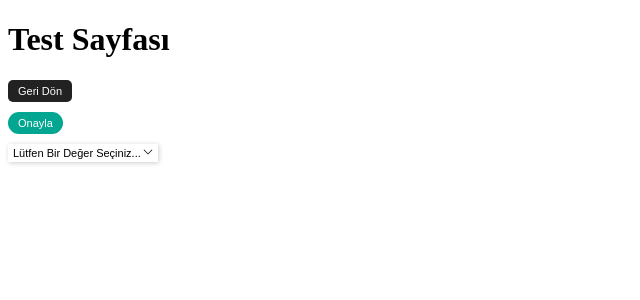
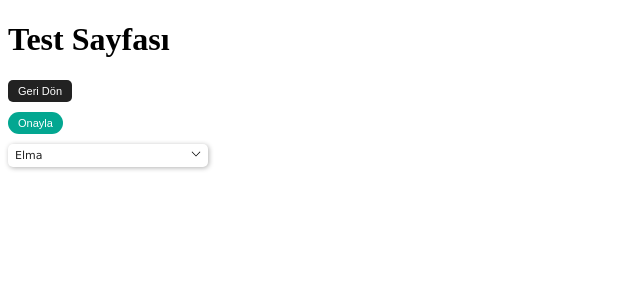
Before and after one commit to sero392/ComponentLibrary, a React (Vite) app: page / in a window 1280 px wide. Shown: the top 300 px of the page, without its empty margins (0-640 px from the left). Built offline with nearby package versions, Linux system fonts and the light colour scheme.

Commit message:
selectbox temel haliyle yapıldı test edilecek

```diff
--- a/src/Components/SelectBox/SelectBox.css
+++ b/src/Components/SelectBox/SelectBox.css
@@ -1,4 +1,7 @@
-/* Padding Styles */
+/* Radius Styles */
+.ms-selectbox-container[data-rounded="none"] {
+    --select-rounded:0px;
+}
 .ms-selectbox-container[data-rounded="small"] {
     --select-rounded:1px;
 }
@@ -8,26 +11,92 @@
 .ms-selectbox-container[data-rounded="large"] {
     --select-rounded: 5px;
 }
+/* Padding Styles */
+.ms-selectbox-container[data-padding="small"] {
+    --select-padding:2px 3px;
+}
+.ms-selectbox-container[data-padding="medium"] {
+    --select-padding: 3px 5px;
+}
+.ms-selectbox-container[data-padding="large"] {
+    --select-padding: 5px 7px;
+}
+.ms-selectbox-container[data-padding="none"] {
+    --select-padding: 1px 2px;
+}
 
+/* Width Styles */
+.ms-selectbox-container[data-width="full"] {
+    --select-width: 100%;
+}
+
+/* Shadow Styles */
+.ms-selectbox-container[data-shadow="none"] {
+    --select-shadow-color: transparent;
+    border: 1px solid var(--ms-border-color);
+}
+.ms-selectbox-container[data-shadow="small"] {
+    --select-shadow-color: rgba(0,0,0,.1);
+}
+.ms-selectbox-container[data-shadow="medium"] {
+    --select-shadow-color: rgba(0,0,0,.2);
+}
+.ms-selectbox-container[data-shadow="large"] {
+    --select-shadow-color: rgba(0,0,0,.3);
+}
+.ms-selectbox-container[data-shadow="xlarge"] {
+    --select-shadow-color: rgba(0,0,0,.4);
+}
+
+/* ItemsBackground Color */
+.ms-selectbox-container[data-items-background="white"] .ms-selectbox-items{
+    --items-background-color: var(--ms-white-color);
+}
+.ms-selectbox-container[data-items-background="black"] .ms-selectbox-items{
+    --items-background-color: var(--ms-black-color);
+}
+.ms-selectbox-container[data-items-background="primary"] .ms-selectbox-items{
+    --items-background-color: var(--ms-primary-color);
+}
+.ms-selectbox-container[data-items-background="secondary"] .ms-selectbox-items{
+    --items-background-color: var(--ms-secondary-color);
+}
+.ms-selectbox-container[data-items-background="success"] .ms-selectbox-items{
+    --items-background-color: var(--ms-success-color);
+}
+.ms-selectbox-container[data-items-background="warning"] .ms-selectbox-items{
+    --items-background-color: var(--ms-warning-color);
+}
+.ms-selectbox-container[data-items-background="danger"] .ms-selectbox-items{
+    --items-background-color: var(--ms-danger-color);
+}
 
 
 .ms-selectbox-container {
     border-radius: var(--select-rounded,3px);
-    box-shadow: 1px 1px 5px rgba(0, 0, 0, 0.2);
-    width: 150px;
-    font-family: sans-serif;
+    box-shadow: 1px 1px 5px var(--select-shadow-color,rgba(0,0,0,.2));
+    color: var(--ms-secondary-color);
+    width: var(--select-width,150px);
+    font-family: 'Verdana';
     font-size: 11px;
 }
+/* .ms-selectbox-container:focus-within {
+    outline: none;
+    box-shadow: 0 0 0 2px var(--ms-ring-color)
+}
+*/
+
 
 .ms-selectbox-container .ms-selectbox-trigger {
     cursor: pointer;
-    padding: 3px 5px;
+    padding: var(--select-padding,3px 5px);
     display: flex;
     justify-content: space-between;
 
 }
 
 .ms-selectbox-container > .ms-selectbox-items {
+    background-color: var(--items-background-color,var(--ms-white-color));
     visibility: hidden;
     height: 0px;
     transition: all ease-in-out .1s;
@@ -40,5 +109,5 @@
     padding: 3px 10px;
 }
 .ms-selectbox-container .ms-selectbox-items .ms-selectbox-item:hover {
-    background-color: #cbcbcb;
+    background-color: #f3f3f3;
 }
--- a/src/Components/SelectBox/SelectBox.tsx
+++ b/src/Components/SelectBox/SelectBox.tsx
@@ -8,19 +8,25 @@ type SelectProps = {
     onChange: Function,
     triggerOnMount: Boolean,
     placeHolder: String,
-    rounded:string,
+    rounded: string,
+    padding: string,
+    width?: string,
+    boxShadow: string,
+    itemsBackgroundColor: string,
 };
-const predefinedClass = ["small", "medium", "large", "none"];
+const predefinedClass = ["small", "medium", "large", "xlarge", "none", "full", "primary", "secondary", "success", "warning", "danger"];
 
-const SelectBox: React.FC<SelectProps> = ({ values = new Array<TextValueViewModel>, onChange, triggerOnMount, placeHolder,  rounded }) => {
+const SelectBox: React.FC<SelectProps> = ({ values = new Array<TextValueViewModel>, onChange, triggerOnMount, placeHolder, rounded, padding, width, boxShadow,itemsBackgroundColor }) => {
 
     if (values?.length === 0) {
         return;
     }
 
+    let selectBoxContainerStlye: React.CSSProperties = {};
+    let selectBoxItemsStlye: React.CSSProperties = {};
     //Seçim Kutusunun Açılıp Kapanma Durumu
     const [showList, setShowList] = useState<Boolean>(false);
-    const [style, setStyle] = useState<React.CSSProperties>({})
+    const [style, setStyle] = useState<React.CSSProperties>({});
     //Seçilen elemanı tutan durum
     const [selectedItem, setSelectedItem] = useState(new TextValueViewModel('', 0));
 
@@ -61,7 +67,7 @@ const SelectBox: React.FC<SelectProps> = ({ values = new Array<TextValueViewMode
     }, [showList]);
 
     useEffect(() => {
-        const emptyValue = new TextValueViewModel("Lütfen Bir Değer Seçiniz...", 0);
+        const emptyValue = new TextValueViewModel(placeHolder || "Lütfen Bir Değer Seçiniz...", 0);
         if (triggerOnMount) {
             setSelectedItem(values[0]);
             onChange(values[0]);
@@ -73,11 +79,26 @@ const SelectBox: React.FC<SelectProps> = ({ values = new Array<TextValueViewMode
 
 
     const isPredefinedForRadius = predefinedClass.includes(rounded || "");
+    const isPredefinedForPadding = predefinedClass.includes(padding || "");
+    const isPredefinedForWidth = predefinedClass.includes(width || "");
+    const isPredefinedForShadow = predefinedClass.includes(boxShadow || "");
+    const isPredefinedForItemsBackground = predefinedClass.includes(itemsBackgroundColor || "");
+    const widthStyle = isPredefinedForWidth ? {} : { '--select-width': width };
+    const itemsBgStyle = isPredefinedForItemsBackground ? {} : { '--items-background-color': itemsBackgroundColor };
+
+
+    selectBoxContainerStlye = { ...widthStyle };
+    selectBoxItemsStlye = { ...itemsBgStyle,...style };
 
     return (
         <div
-        data-rounded={isPredefinedForRadius ? rounded : undefined}
-        className="ms-selectbox-container">
+            data-rounded={isPredefinedForRadius ? rounded : undefined}
+            data-padding={isPredefinedForPadding ? padding : undefined}
+            data-width={isPredefinedForPadding ? width : undefined}
+            data-shadow={isPredefinedForShadow ? boxShadow : undefined}
+            data-items-background={isPredefinedForItemsBackground ? itemsBackgroundColor : undefined}
+            style={selectBoxContainerStlye}
+            className="ms-selectbox-container">
             <div tabIndex={0} onBlur={() => clickTrigger(false)} onClick={() => clickTrigger(!showList)} className="ms-selectbox-trigger">
                 <div className="selectbox-trigger-text">
                     {selectedItem && selectedItem?.Text}
@@ -87,7 +108,7 @@ const SelectBox: React.FC<SelectProps> = ({ values = new Array<TextValueViewMode
 
                 </div>
             </div>
-            <div id="SelectBoxItems" className="ms-selectbox-items" style={style}>
+            <div id="SelectBoxItems" className="ms-selectbox-items" style={selectBoxItemsStlye}>
                 {
                     values?.map((m) => (
                         <div key={m.Value} className="ms-selectbox-item" onClick={() => clickItem(m)}>
--- a/src/Root/index.css
+++ b/src/Root/index.css
@@ -8,5 +8,6 @@
     --ms-secondary-color:#222222;
     --ms-black-color:#000;
 
+    --ms-border-color:#D1D1D1;
     --ms-ring-color:rgba(0, 123, 255, 0.5);
 }
--- a/src/main.jsx
+++ b/src/main.jsx
@@ -37,9 +37,15 @@ const App = () => (
       </Button>
     </div>
 
-    <div style={{ marginTop: 10 }}>
+    <div style={{ marginTop: 10, width: 200 }}>
       <SelectBox
-        rounded="small"
+      itemsBackgroundColor="warning"
+        boxShadow="large"
+        rounded="large"
+        padding="large"
+        triggerOnMount={true}
+        width="full"
+        placeHolder="Lütfen Meyve Seçiniz!"
         values={[
           { Text: "Elma", Value: 1 },
           {
```
